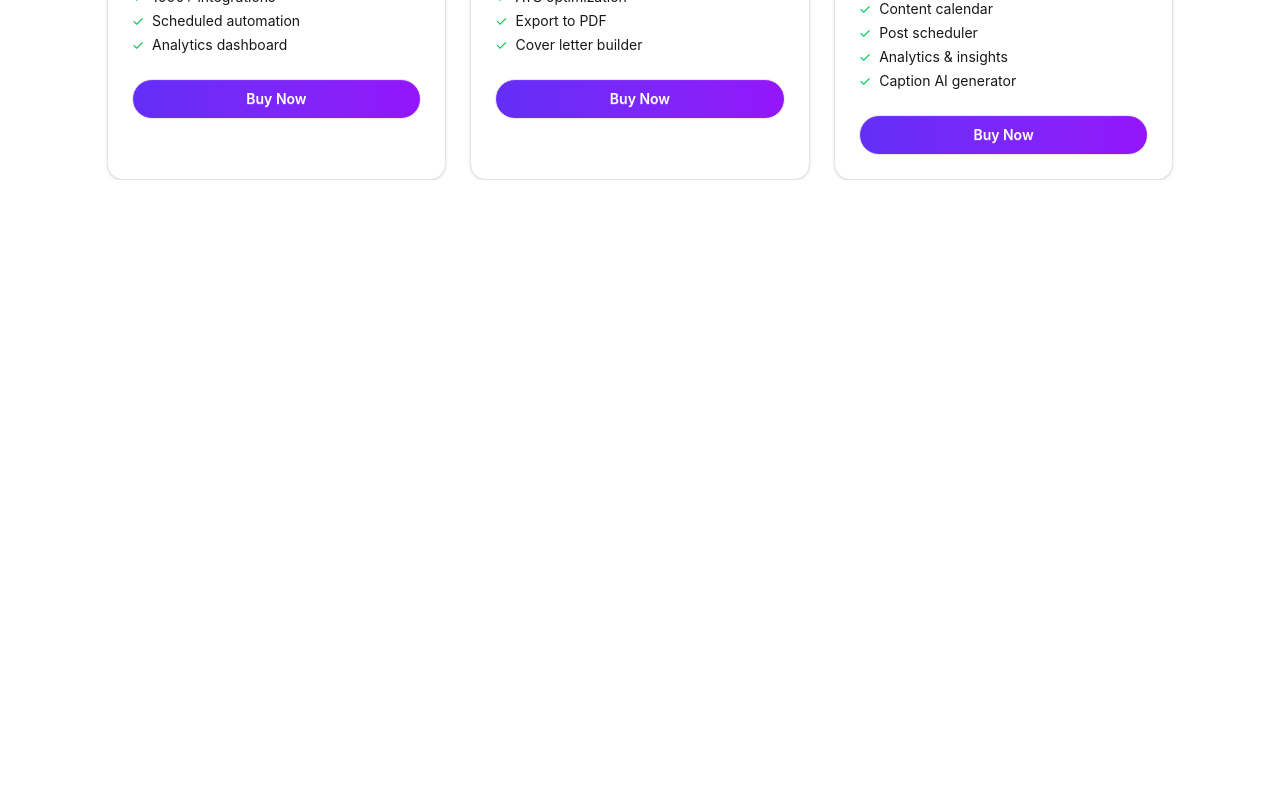
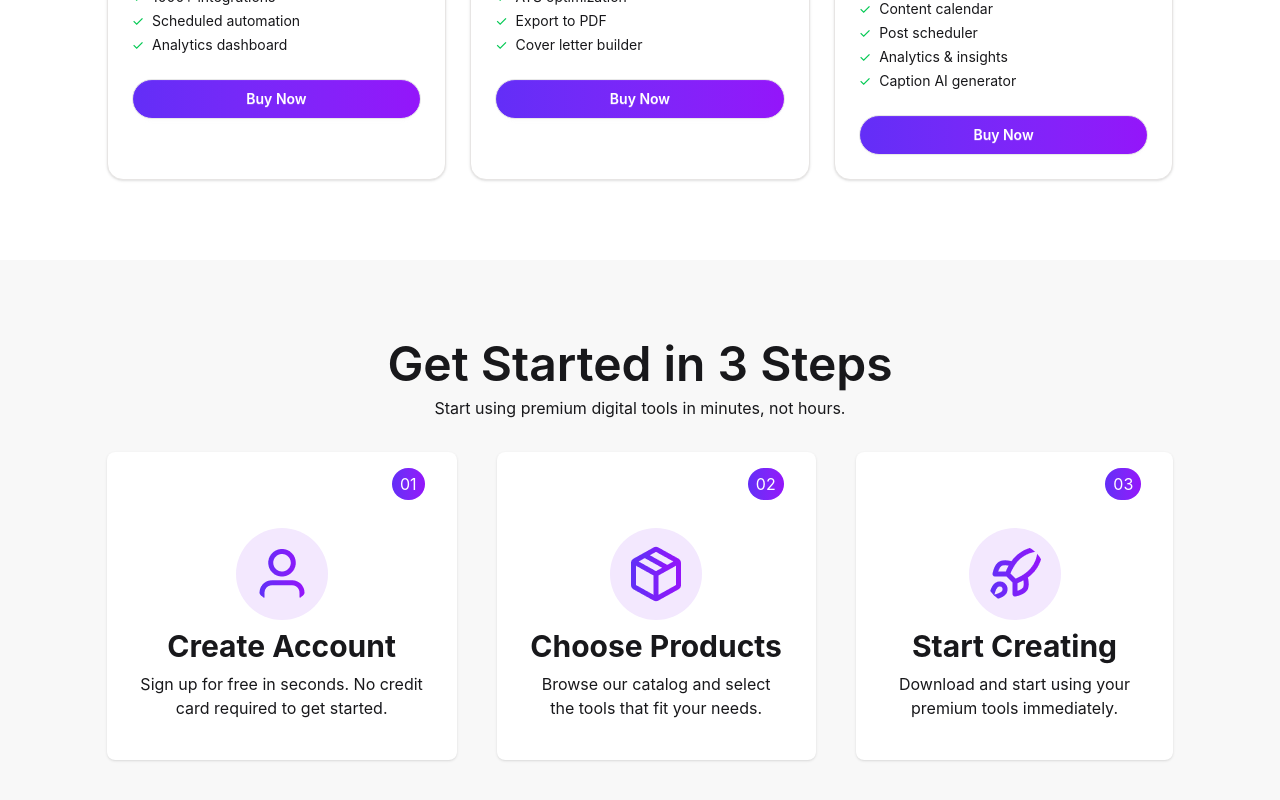
Before and after one commit to Badhon63/Digitools-assignment-6, a React (Vite) app: page / in a window 1280 px wide. Shown: the part 2040-2840 px from the top of the page. Before the commit the page ends 2220 px from the top, so only its background shows below. Built offline with nearby package versions, Linux system fonts and the light colour scheme.

Commit message:
added steps section

```diff
--- a/src/App.jsx
+++ b/src/App.jsx
@@ -4,6 +4,7 @@ import Banner from './components/hompage/banner/Banner'
 import Ratings from './components/hompage/banner/Ratings'
 import Products from './components/hompage/products/Products'
 import Navbar from './components/navbar/Navbar'
+import Steps from './components/hompage/steps/Steps'
 
 const fetchProducts = async () => {
   const res = await fetch('/data.json');
@@ -23,6 +24,7 @@ function App() {
       <Suspense fallback={<span className="loading loading-dots loading-xl"></span>}>
         <Products productsPromise={productsPromise} setCartCount={setCartCount} cartCount={cartCount} />
       </Suspense>
+      <Steps></Steps>
     </div>
   )
 }
--- /dev/null
+++ b/src/components/hompage/steps/Steps.jsx
@@ -0,0 +1,41 @@
+import React from 'react';
+
+const Steps = () => {
+  return (
+    <div className='bg-base-200 mt-10 lg:mt-20'>
+      <div className='w-11/12 mx-auto lg:w-5/6 py-15 md:py-20'>
+        <div className='text-center'>
+          <h2 className='font-semibold text-5xl'>Get Started in 3 Steps</h2>
+          <p className='pt-2 pb-8'>Start using premium digital tools in minutes, not hours.</p>
+        </div>
+
+        <div className='flex flex-col md:flex-row justify-center gap-10'>
+          <div className='bg-base-100 py-4 px-8 rounded-lg pb-10 shadow space-y-2 flex flex-col items-center text-center'>
+            <div className='flex justify-end w-full'>
+              <p className='bg-linear-to-r from-[#632EF7] to-[#9415FA] rounded-full px-2 py-1 text-white '>01</p>
+            </div>
+            <img src="/src/assets/user.png" alt="" className='bg-[#F3E8FE] p-4 rounded-full mt-5' />
+            <h3 className='font-bold text-3xl'>Create Account</h3>
+            <p>Sign up for free in seconds. No credit card required to get started.</p>
+          </div>
+          <div className='bg-base-100 py-4 px-8 rounded-lg pb-10 shadow space-y-2 flex flex-col items-center text-center'>
+            <div className='flex justify-end w-full'>
+              <p className='bg-linear-to-r from-[#632EF7] to-[#9415FA] rounded-full px-2 py-1 text-white '>02</p>
+            </div>            <img src="/src/assets/package.png" alt="" className='bg-[#F3E8FE] p-4 rounded-full mt-5' />
+            <h3 className='font-bold text-3xl'>Choose Products</h3>
+            <p>Browse our catalog and select the tools that fit your needs.</p>
+          </div>
+          <div className='bg-base-100 py-4 px-8 rounded-lg pb-10 shadow space-y-2 flex flex-col items-center text-center'>
+            <div className='flex justify-end w-full'>
+              <p className='bg-linear-to-r from-[#632EF7] to-[#9415FA] rounded-full px-2 py-1 text-white '>03</p>
+            </div>            <img src="/src/assets/rocket.png" alt="" className='bg-[#F3E8FE] p-4 rounded-full mt-5' />
+            <h3 className='font-bold text-3xl'>Start Creating</h3>
+            <p>Download and start using your premium tools immediately.</p>
+          </div>
+        </div>
+      </div>
+    </div>
+  );
+};
+
+export default Steps;
```
